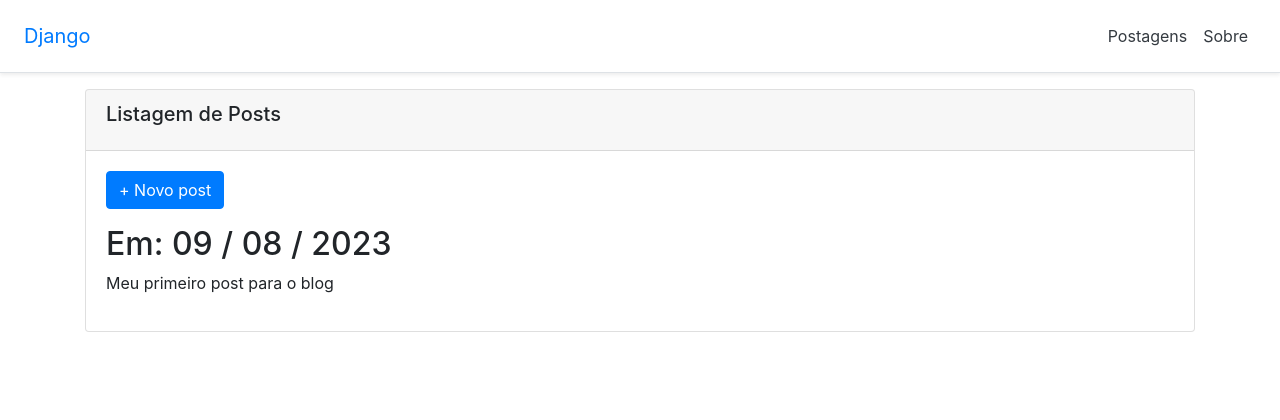
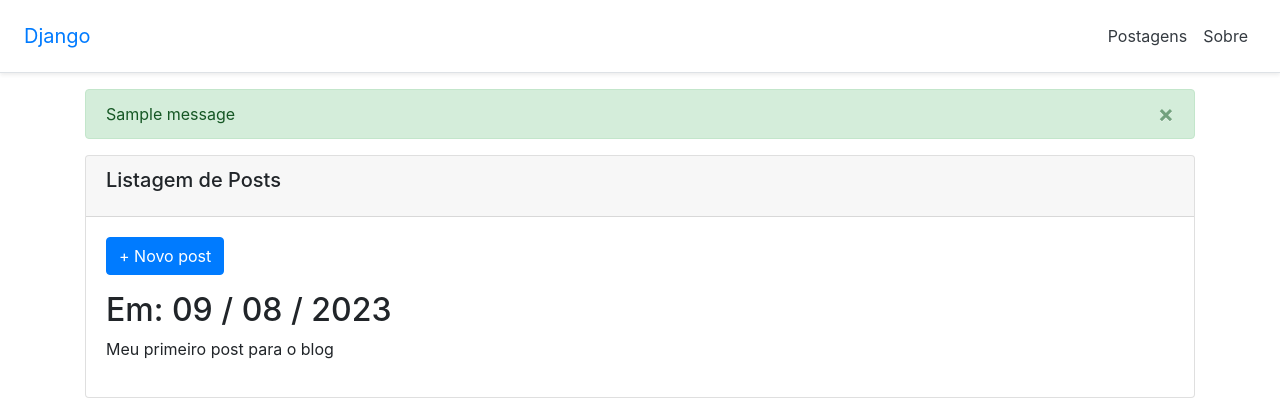
Before and after one commit to i-mmee/django-blog-, a Django app: page /posts in a window 1280 px wide. Shown: the top 420 px of the page. Run offline with Django 4.2, Linux system fonts and the light colour scheme; data comes from the database, SQL or seed files in the repository; tables that the repository leaves empty hold one stand-in row (values such as "Sample post"); one stand-in notice (Sample message) is shown; some libraries are stand-ins or nearby versions.

Commit message:
Inclui flash messages

```diff
--- a/blog/views.py
+++ b/blog/views.py
@@ -4,11 +4,10 @@ from django.urls import reverse_lazy
 from django.core.serializers.json import DjangoJSONEncoder
 from django.views.decorators.csrf import csrf_exempt
 from blog.forms import PostModelForm
-
-
-
 from django.shortcuts import render, get_object_or_404
 from django.http import HttpResponse
+from django.contrib import messages
+
 def index(request):
     # return HttpResponse('Olá, Django - index')
     return render(request, 'index.html', {'titulo': 'Últimos Artigos'})
@@ -72,8 +71,9 @@ class PostCreateView(CreateView):
     model = Post
     template_name = 'post/post_form.html'
     #fields = ('body_text', )
-    success_url = reverse_lazy('posts_list')
+    success_url = reverse_lazy('posts_all')
     form_class = PostModelForm
+    success_message = 'Postagem salva com sucesso.'
 
 @csrf_exempt
 def create_post(request):
@@ -109,3 +109,7 @@ class PostListView(ListView):
 
 class SobreTemplateView(TemplateView):
     template_name = 'post/sobre.html'
+
+def form_valid(self, request, *args, **kwargs):
+    messages.success(self.request, self.success_message)
+    return super(PostCreateView, self).form_valid(request, *args, **kwargs)
--- a/templates/_layout1.html
+++ b/templates/_layout1.html
@@ -26,6 +26,7 @@ bg-white border-bottom shadow-sm">
 {% endblock %}
 {% block main %}
 <div class="container">
+    {% include 'messages.html' %}
     {% block content %}
     <p>Conteúdo padrão...</p>
     {% endblock content %}
--- /dev/null
+++ b/templates/messages.html
@@ -0,0 +1,10 @@
+{% for message in messages %}
+<div class="container-fluid p-0">
+    <div class="alert {{ message.tags }} alert-dismissible" role="alert" >
+        <button type="button" class="close" data-dismiss="alert" aria-label="Close">
+            <span aria-hidden="True">&times;</span>
+        </button>
+        {{ message }}
+    </div>
+</div>
+{% endfor %}
```
Also changed, not shown: webapp/settings.py (+9 -1 lines).
